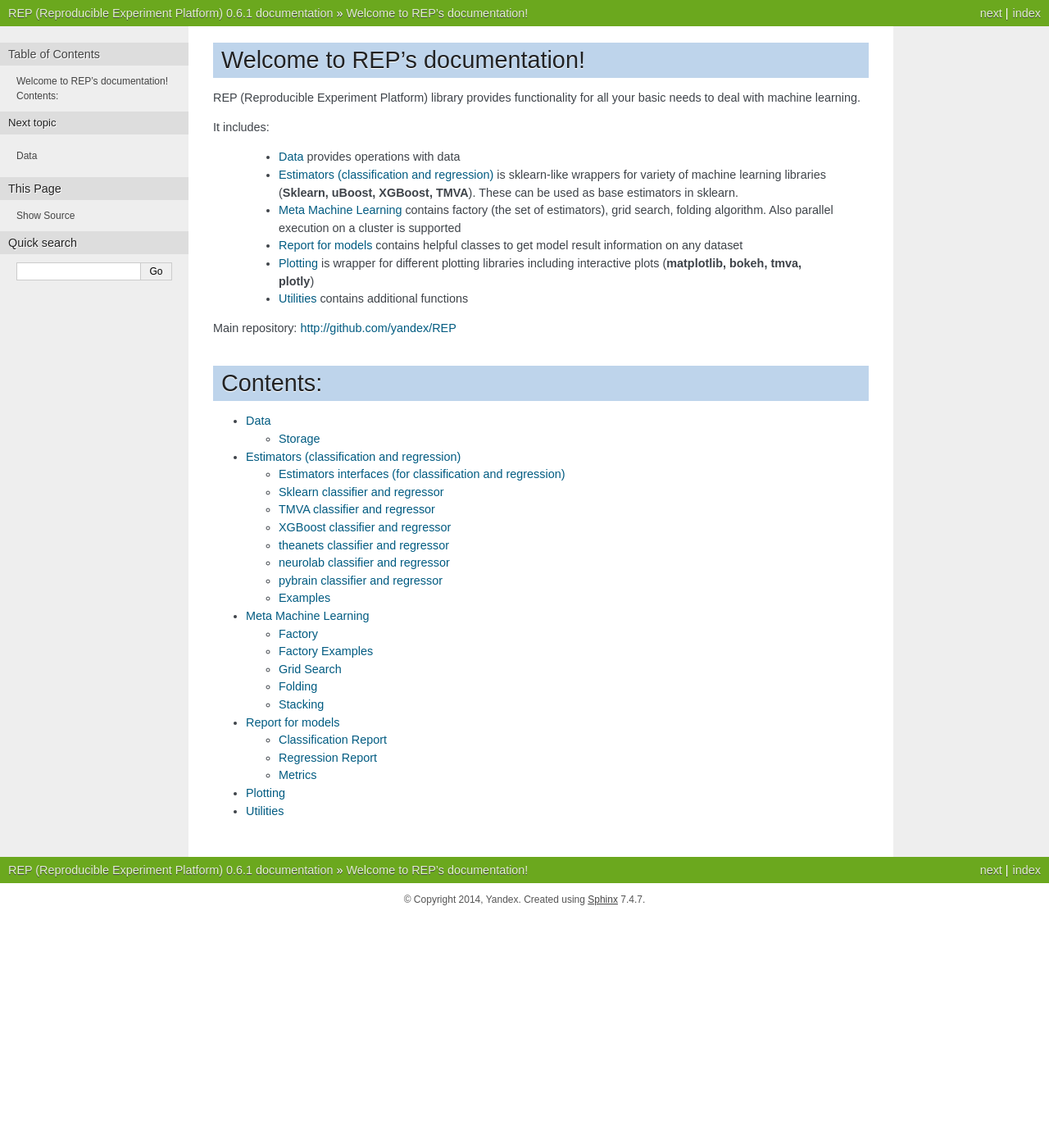
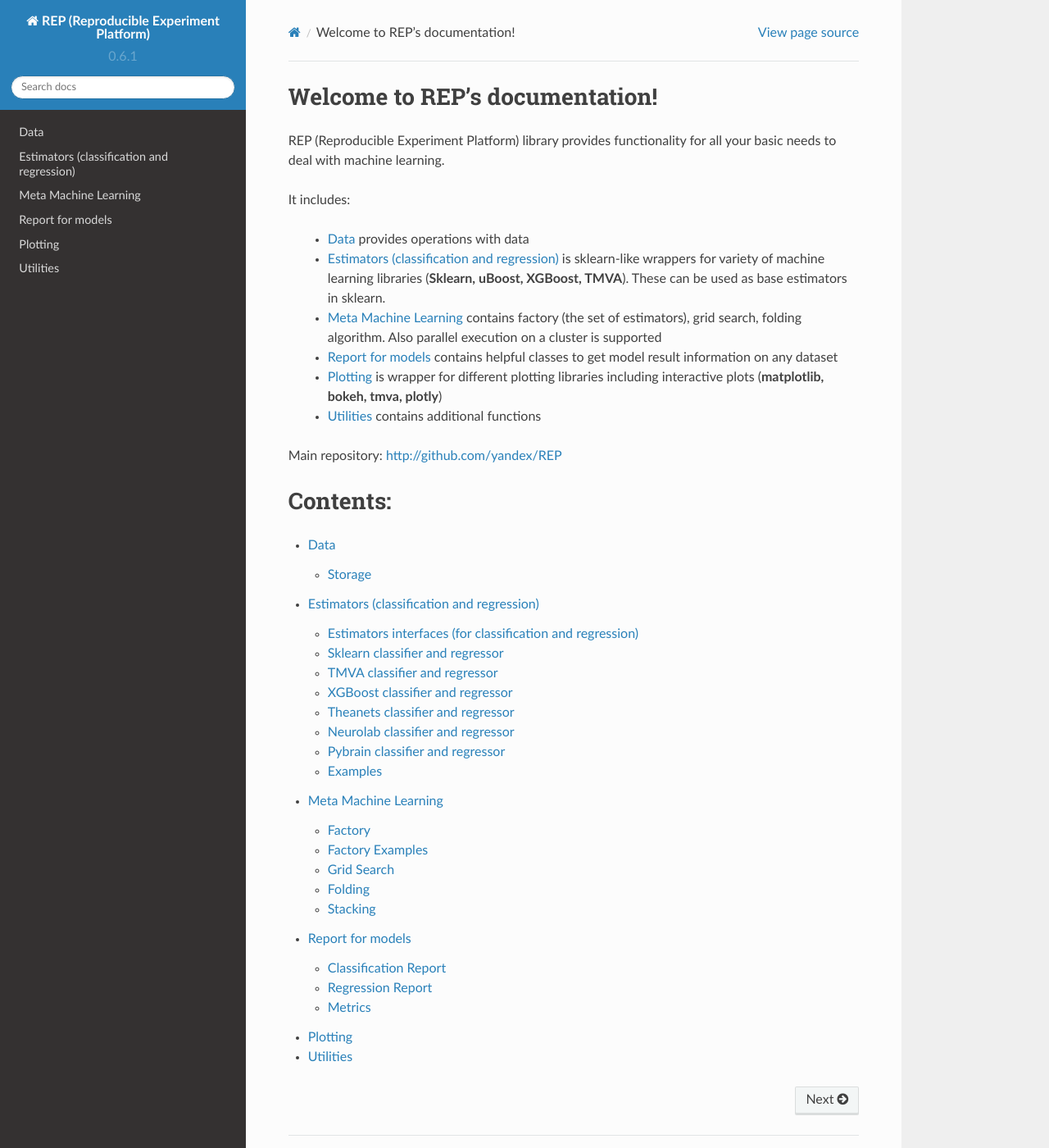
Before and after one commit to yandex/rep, a Sphinx documentation site: the page built from docs/index.rst, in a window 1280 px wide and 1400 px high. Shown: the whole window at 82% size. Built offline with Sphinx 7.4.7 and the Read the Docs theme 2.0.0, drawn with Linux system fonts in a browser that asks for light colours; some of the changed text lies outside the part shown.

Commit message:
Docs are updated to use readthedocs theme.

```diff
--- a/docs/conf.py
+++ b/docs/conf.py
@@ -13,6 +13,7 @@
 # serve to show the default.
 
 import rep
+import sphinx_rtd_theme
 
 # If extensions (or modules to document with autodoc) are in another directory,
 # add these directories to sys.path here. If the directory is relative to the
@@ -29,6 +30,7 @@ import rep
 # ones.
 extensions = [
     'sphinx.ext.autodoc',
+    'sphinx.ext.viewcode',
     'sphinx.ext.coverage',
     'sphinx.ext.mathjax',
 ]
@@ -47,7 +49,7 @@ master_doc = 'index'
 
 # General information about the project.
 project = u'REP (Reproducible Experiment Platform)'
-copyright = u'2014, Yandex'
+copyright = u'2014-2015, Yandex'
 
 # The version info for the project you're documenting, acts as replacement for
 # |version| and |release|, also used in various other places throughout the
@@ -101,7 +103,8 @@ pygments_style = 'sphinx'
 
 # The theme to use for HTML and HTML Help pages.  See the documentation for
 # a list of builtin themes.
-html_theme = 'nature'
+# html_theme = 'nature'
+html_theme = "sphinx_rtd_theme"
 
 # Theme options are theme-specific and customize the look and feel of a theme
 # further.  For a list of options available for each theme, see the
@@ -109,7 +112,7 @@ html_theme = 'nature'
 # html_theme_options = {'show_sphinx': False}
 
 # Add any paths that contain custom themes here, relative to this directory.
-#html_theme_path = []
+html_theme_path = [sphinx_rtd_theme.get_html_theme_path()]
 
 # The name for this set of Sphinx documents.  If None, it defaults to
 # "<project> v<release> documentation".
@@ -229,8 +232,7 @@ latex_documents = [
 # One entry per manual page. List of tuples
 # (source start file, name, description, authors, manual section).
 man_pages = [
-    ('index', 'rep', u'REP Documentation',
-     [u'Yandex'], 1)
+    ('index', 'rep', u'REP Documentation', [u'Yandex'], 1)
 ]
 
 # If true, show URL addresses after external links.
--- a/docs/estimators.rst
+++ b/docs/estimators.rst
@@ -43,21 +43,21 @@ XGBoost classifier and regressor
     :show-inheritance:
     :undoc-members:
 
-theanets classifier and regressor
+Theanets classifier and regressor
 ---------------------------------
 .. automodule:: rep.estimators.theanets
     :members:
     :show-inheritance:
     :undoc-members:
 
-neurolab classifier and regressor
+Neurolab classifier and regressor
 ---------------------------------
 .. automodule:: rep.estimators.neurolab
     :members:
     :show-inheritance:
     :undoc-members:
 
-pybrain classifier and regressor
+Pybrain classifier and regressor
 --------------------------------
 .. automodule:: rep.estimators.pybrain
     :members:
```
